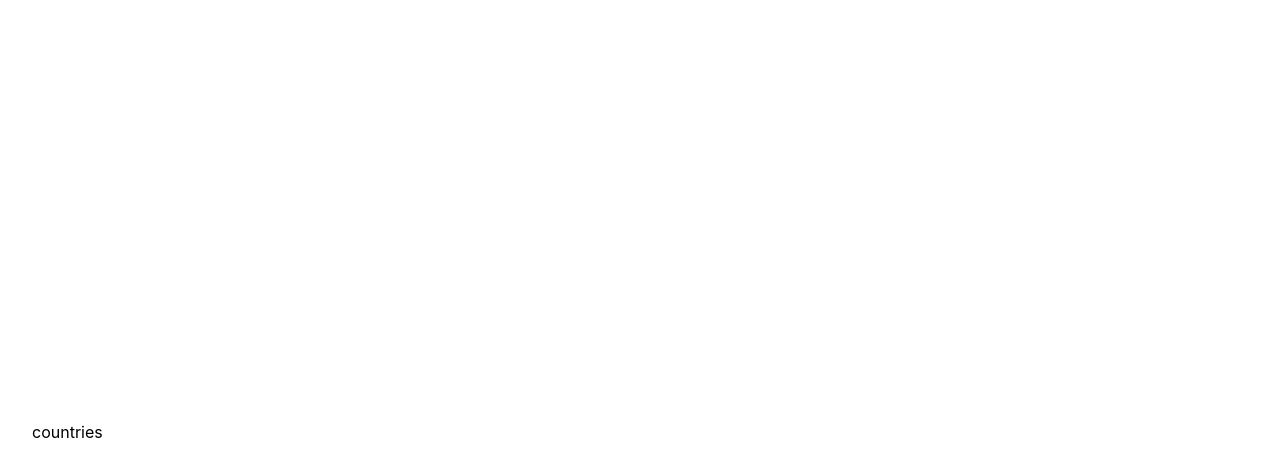
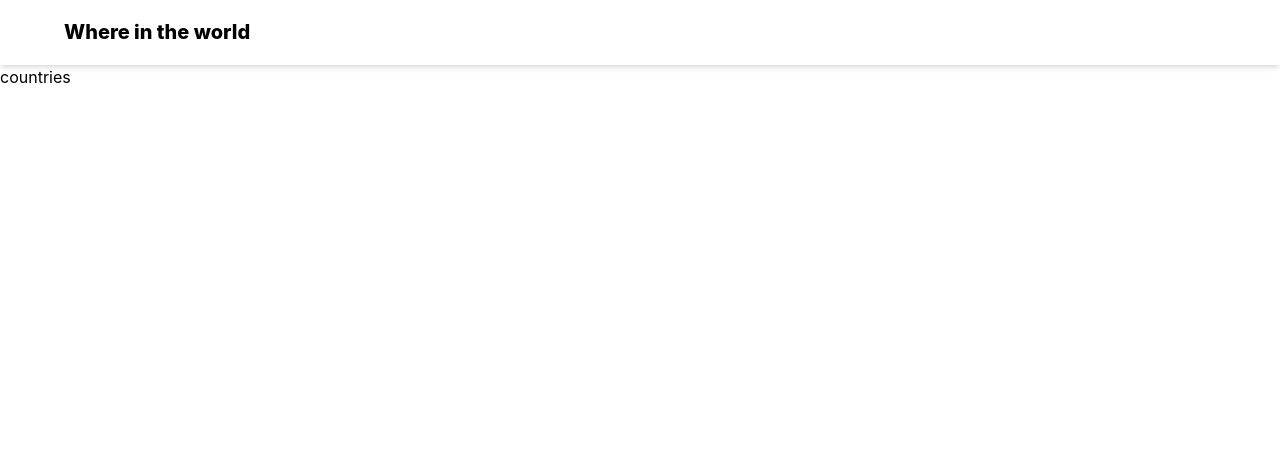
Before and after one commit to vmisiko/React-Rest-Countries_flags, a React (Vite) app in the folder my-app/: page / in a window 1280 px wide. Shown: the top 476 px of the page. Built offline with nearby package versions, Linux system fonts and the light colour scheme.

Commit message:
Update: Add Header Component

```diff
--- a/my-app/src/App.css
+++ b/my-app/src/App.css
@@ -1,7 +1,4 @@
 body {
-  max-width: 1280px;
-  margin: 0 auto;
-  padding: 2rem;
   background-color: white;
   color: black;
 }
--- a/my-app/src/App.tsx
+++ b/my-app/src/App.tsx
@@ -3,11 +3,13 @@ import {
   RouterProvider
 } from "react-router-dom";
 import router from './router';
+import Header from './SharedComponents/Header';
 
 
 function App() {
   return (
     <div className="App">
+      <Header />
       <RouterProvider router={router} />
     </div>
   );
--- /dev/null
+++ b/my-app/src/SharedComponents/Header.tsx
@@ -0,0 +1,11 @@
+import './header.scss';
+
+function header() {
+  return (
+    <div className="header">
+      <span className="header__title"> Where in the world</span>
+    </div>
+  )
+}
+
+export default header;
--- /dev/null
+++ b/my-app/src/SharedComponents/header.scss
@@ -0,0 +1,12 @@
+.header {
+  box-shadow: 0 4px 6px -1px rgb(0 0 0 / 0.1), 0 2px 4px -2px rgb(0 0 0 / 0.1);
+  width: 100%;
+  padding-top: 20px;
+  padding-bottom: 20px;
+
+  &__title {
+    font-weight: 800;
+    font-size: 20px;
+    margin-left: 4rem;
+  }
+}
--- a/my-app/src/index.css
+++ b/my-app/src/index.css
@@ -6,7 +6,8 @@
 
   color-scheme: light dark;
   color: rgba(255, 255, 255, 0.87);
-  background-color: #242424;
+  background-color: white;
+  color: black;
 
   font-synthesis: none;
   text-rendering: optimizeLegibility;
@@ -26,8 +27,6 @@ a:hover {
 
 body {
   margin: 0;
-  display: flex;
-  place-items: center;
   min-width: 320px;
   min-height: 100vh;
 }
@@ -36,35 +35,3 @@ h1 {
   font-size: 3.2em;
   line-height: 1.1;
 }
-
-button {
-  border-radius: 8px;
-  border: 1px solid transparent;
-  padding: 0.6em 1.2em;
-  font-size: 1em;
-  font-weight: 500;
-  font-family: inherit;
-  background-color: #1a1a1a;
-  cursor: pointer;
-  transition: border-color 0.25s;
-}
-button:hover {
-  border-color: #646cff;
-}
-button:focus,
-button:focus-visible {
-  outline: 4px auto -webkit-focus-ring-color;
-}
-
-@media (prefers-color-scheme: light) {
-  :root {
-    color: #213547;
-    background-color: #ffffff;
-  }
-  a:hover {
-    color: #747bff;
-  }
-  button {
-    background-color: #f9f9f9;
-  }
-}
```
